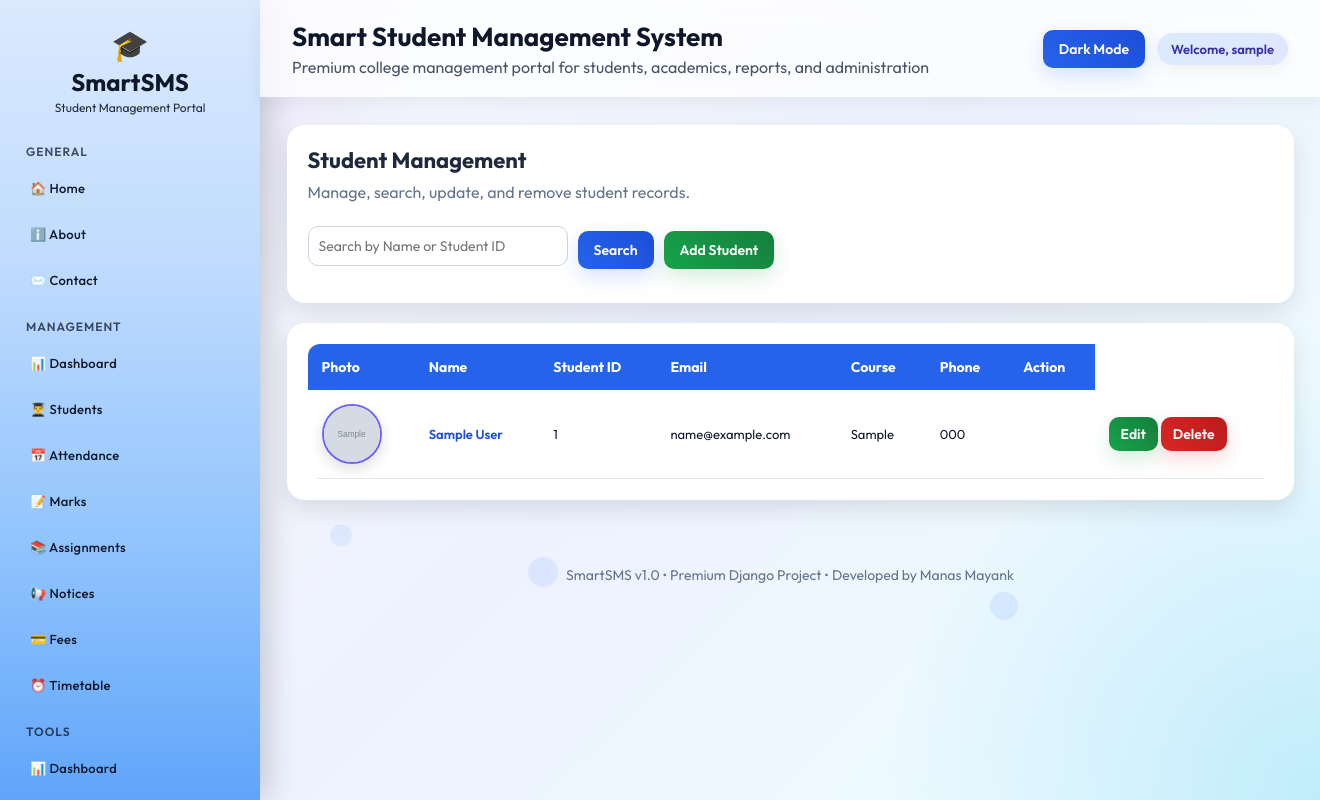
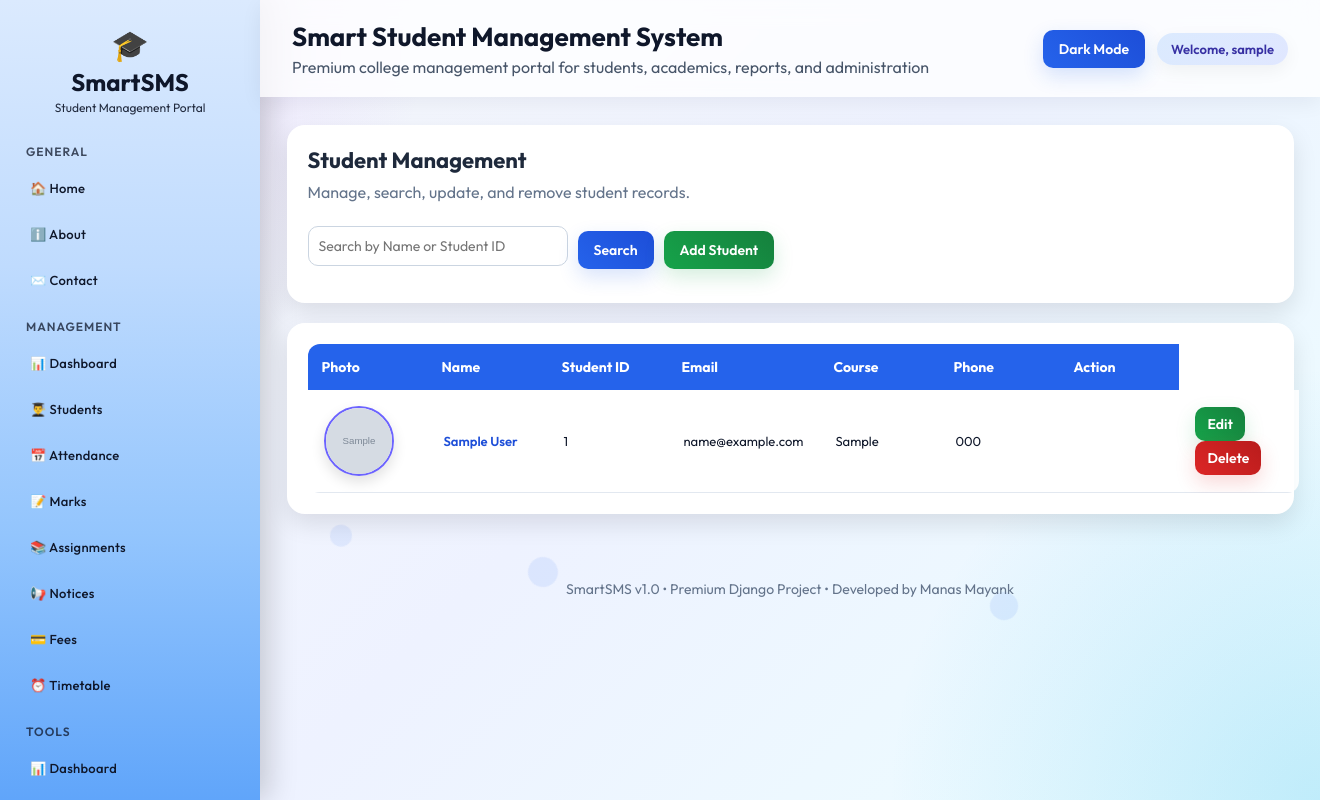
Before and after one commit to manas2801/smart-student-management-system, a Django app: page /students/ in a window 1320 px wide. Run offline with Django 5.2, Linux system fonts and the light colour scheme; a user stored in the database is signed in; tables that the repository leaves empty hold one stand-in row (values such as "Sample post"); grey boxes marked "Sample" are stand-in pictures.

Commit message:
Final photo display fix

```diff
--- a/main/templates/students.html
+++ b/main/templates/students.html
@@ -52,8 +52,8 @@ input{
 
 table{
     width:100%;
+    min-width:900px;
     border-collapse:collapse;
-
     border-radius:12px;
 }
 
@@ -66,9 +66,10 @@ table th{
 }
 
 table td{
-    padding:14px;
+    padding:16px;
     border-bottom:1px solid #e2e8f0;
     font-size:13px;
+    min-width:120px;
 }
 
 table tr:hover{
@@ -76,8 +77,8 @@ table tr:hover{
 }
 
 .student-photo-small{
-    width:60px;
-    height:60px;
+    width:70px;
+    height:70px;
     border-radius:50%;
     object-fit:cover;
     border:2px solid #6c63ff;
```
